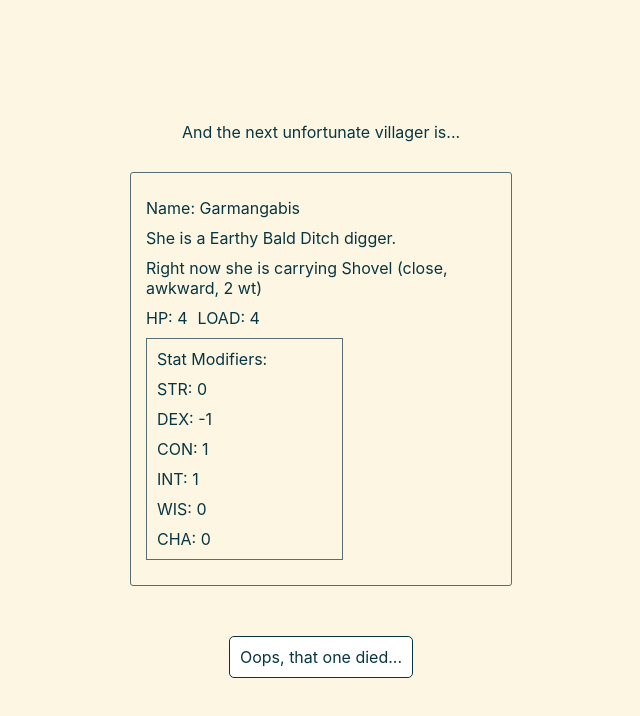
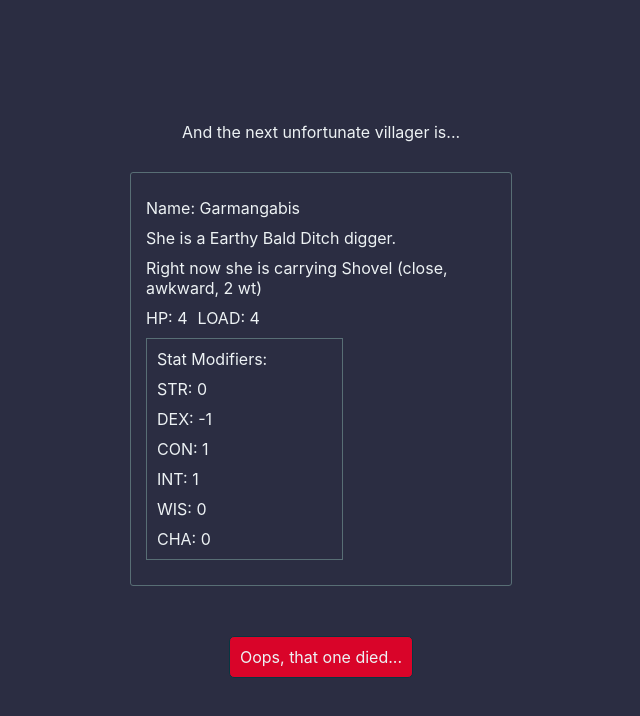
Before and after one commit to mwestdri/funnel-world-gen, a React (Create React App) app: page / in a window 1280 px wide. Shown: the top 716 px of the page, without its empty margins (319-959 px from the left). Built offline with nearby package versions, Linux system fonts and the light colour scheme.

Commit message:
Change background and text to new color scheme

```diff
--- a/src/App.css
+++ b/src/App.css
@@ -1,19 +1,11 @@
-
-
-@media (prefers-reduced-motion: no-preference) {
-  .App-logo {
-    animation: App-logo-spin infinite 20s linear;
-  }
-}
-
 .App {
-  background-color: #FDF6E3;
+  background-color: #2B2D42;
   min-height: 100vh;
   display: flex;
   flex-direction: column;
   align-items: center;
   justify-content: center;
-  color: #073642;
+  color: #EDF2F4;
 }
 
 .App-link {
@@ -23,8 +15,7 @@
 .generateButton {
   border-radius: 5px;
   border: 1px solid #073642;
-  background-color: white;
+  background-color: #D90429;
   padding: 10px;
-  color: #073642;
   margin-top: 20px;
 }
```
